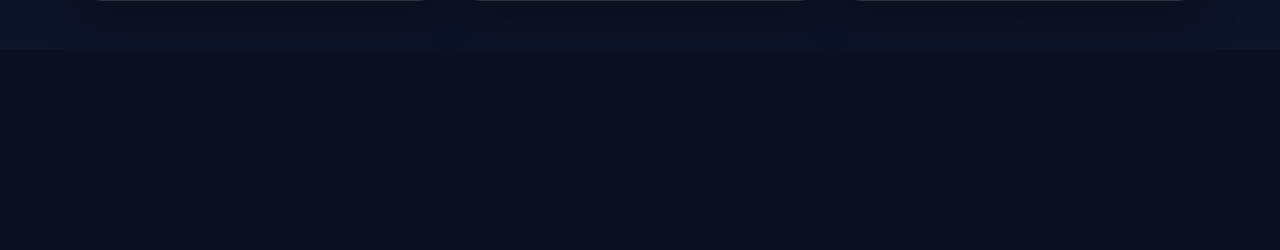
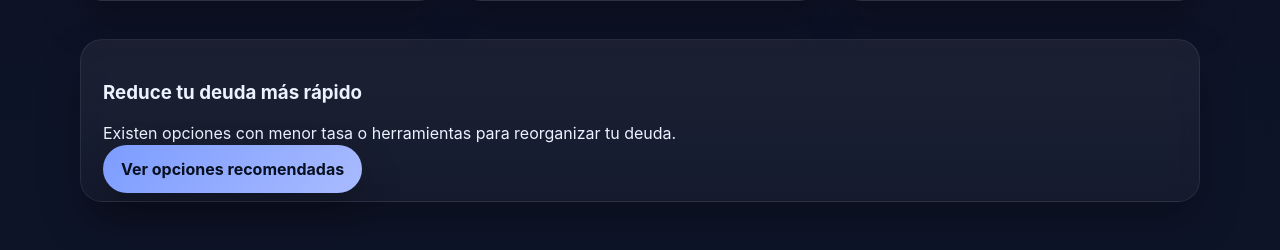
Before and after one commit to DanielMB2003/debt-safe, a FastAPI app: template app/templates/home.html in a window 1280 px wide. Shown: the part 1308-1558 px from the top of the page. Before the commit the page ends 1309 px from the top, so only its background shows below. Run offline with FastAPI, Linux system fonts and the light colour scheme; the template is opened without the code that fills it: most values are stand-ins (such as "Sample title", 1, 10 or a date in 2020); form fields are guessed from the names that the template uses.

Commit message:
Introducción de Afiliado

```diff
--- a/app/templates/partials/debt_results.html
+++ b/app/templates/partials/debt_results.html
@@ -46,4 +46,14 @@
       <h4>${{ "{:,.2f}".format(results.recommended_payment) }}</h4>
     </article>
   </div>
+
+  <div class="card" style="margin-top:20px;">
+    <h3>Reduce tu deuda más rápido</h3>
+    <p>
+      Existen opciones con menor tasa o herramientas para reorganizar tu deuda.
+    </p>
+    <a href="/recomendaciones" class="btn-primary">
+      Ver opciones recomendadas
+    </a>
+  </div>
 </div>
```
